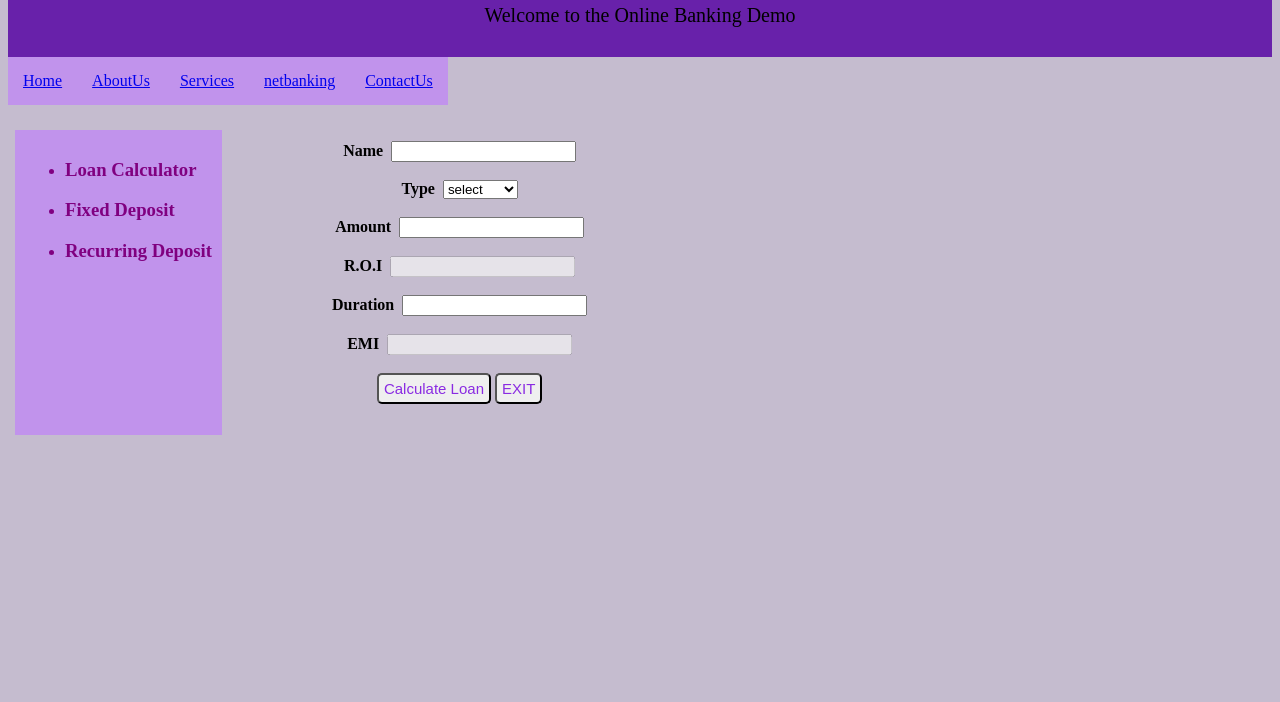
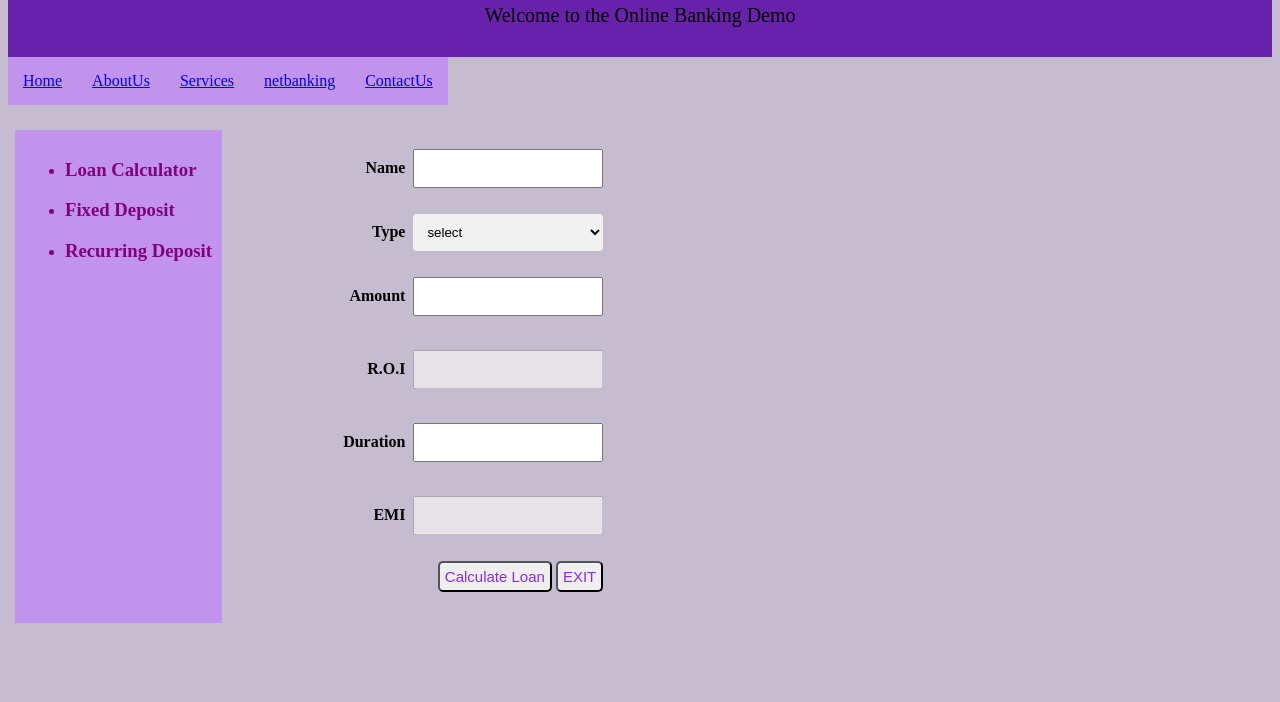
Before and after one commit to varshit-yadav/NewProject, a plain HTML site: page Services.html in a window 1280 px wide. Both pictures are taken after a click on the element "Loan Calculator". Shown: the part 98-800 px from the top of the page. Drawn offline with Linux system fonts and the light colour scheme.

Commit message:
form edit

```diff
--- a/demo.css
+++ b/demo.css
@@ -62,9 +62,21 @@ body{
   }
 
 .form{
-    text-align: center;
     padding: 10px;
 }
+select{
+    width: 70%;
+    padding: 10px;
+    border: none;
+    border-radius: 4px;
+    background-color: #f1f1f1;
+  }
+input[type=text],input[type=number],input[type=password] {
+    width: 70%;
+    padding: 10px;
+    margin: 8px 0;
+    box-sizing: border-box;
+  }
 .button{
     text-align: center;
     padding: 5px;
--- a/demo.js
+++ b/demo.js
@@ -45,14 +45,15 @@ function CalculateEMI(p1,r1,n1,choice){
                     break;
         case "Car": if(parseInt(n1)>7){ alert("Duration should be less then 7 for Car Loan"); return ;}
                     break;
-         case "Car": if(parseInt(n1)>5) {alert("Duration should be less then 5 for Personal Loan");return ;}
+         case "Personal": if(parseInt(n1)>5) {alert("Duration should be less then 5 for Personal Loan");return ;}
                     break;
    }
    var p=parseInt(p1);
    var n=parseInt(n1);
    var r=parseInt(r1);
    n=n*12;
-   var emi= p*r*(1+r)*n/((1 + r)*n - 1);
+   r=r/(100*12);
+   var emi=p*r*Math.pow((1+r),n)/(Math.pow((1+r),n)-1);
    document.f1.EMI.value= emi;
    return;
 }
```
